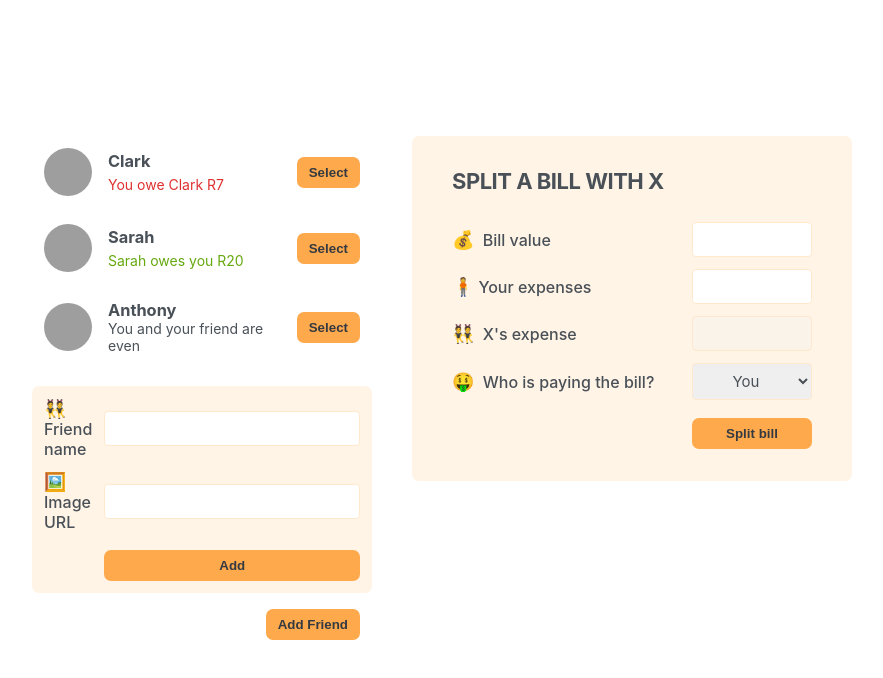
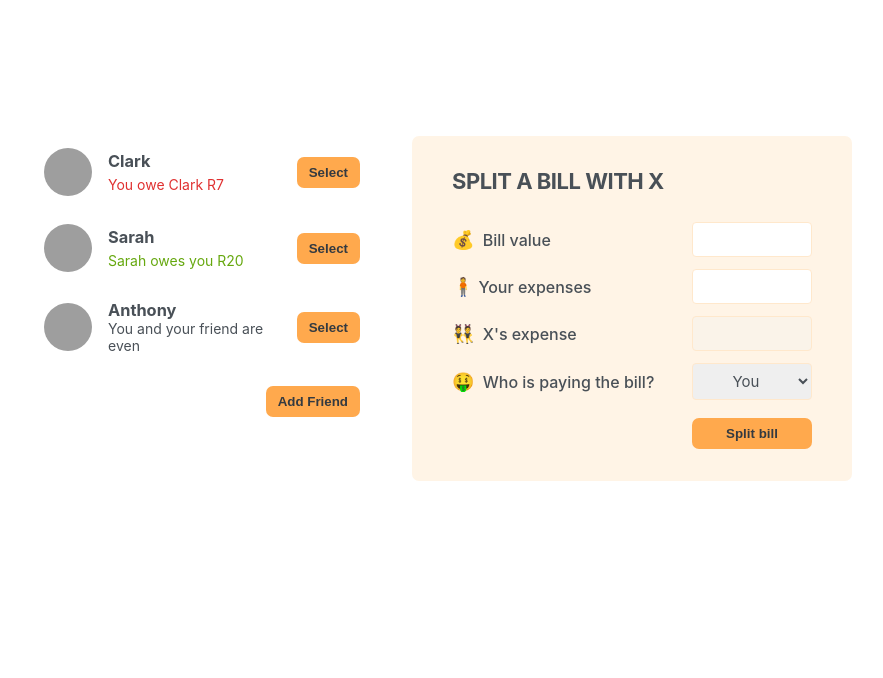
Before and after one commit to banelengwane/eat-n-split, a React (Create React App) app: page / in a window 1280 px wide. Shown: the top 678 px of the page, without its empty margins (198-1081 px from the left). Built offline with nearby package versions, Linux system fonts and the light colour scheme; grey boxes are pictures that could not be loaded.

Commit message:
conditionally showing the add friend form

```diff
--- a/src/App.js
+++ b/src/App.js
@@ -1,3 +1,5 @@
+import { useState } from "react";
+
 const initialFriends = [
   {
     id: 118836,
@@ -20,15 +22,30 @@
 ];
 
 export default function App() {
+  const [showAddFriend, setShowAddFriend] = useState(false);
+
+  function handleShowAddFriend() {
+    setShowAddFriend((show) => !show);
+  }
   return (
     <div className="app">
       <div className="sidebar">
         <ListOfFriends />
-        <FormAddFriend />
-        <Button>Add Friend</Button>
+        {showAddFriend && <FormAddFriend />}
+        <Button onClick={handleShowAddFriend}>
+          {showAddFriend ? "Close" : "Add Friend"}
+        </Button>
       </div>
       <FormSplitBill />
     </div>
+  );
+}
+
+function Button({ children, onClick }) {
+  return (
+    <button className="button" onClick={onClick}>
+      {children}
+    </button>
   );
 }
 
@@ -65,10 +82,6 @@
       <Button>Select</Button>
     </li>
   );
-}
-
-function Button({ children }) {
-  return <button className="button">{children}</button>;
 }
 
 function FormAddFriend() {
```
